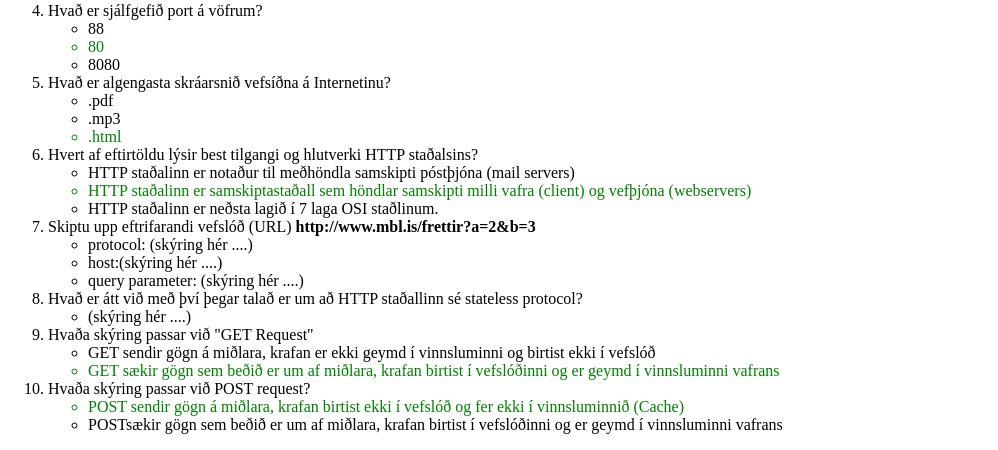
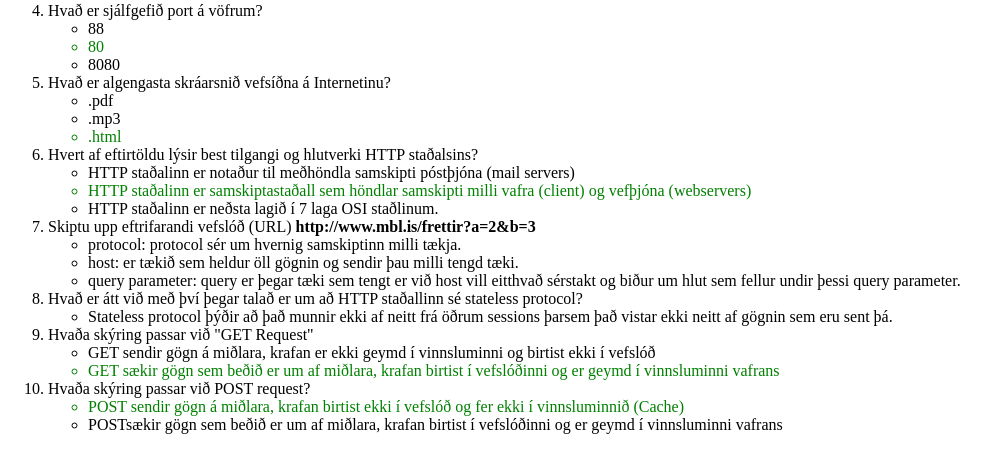
Before and after one commit to kartoflu-supa/verkefni1, a Flask app: page /sida2 in a window 1280 px wide. Shown: the part 369-819 px from the top of the page, without its empty margins (0-998 px from the left). Run offline with Flask 2, Linux system fonts and the light colour scheme.

Commit message:
klára spurningarnar

```diff
--- a/templates/http.html
+++ b/templates/http.html
@@ -61,14 +61,14 @@
         </li>
         <li> Skiptu upp eftrifarandi vefslóð (URL) <b>http://www.mbl.is/frettir?a=2&b=3</b>
             <ul>
-                <li>protocol: (skýring hér ....)</li>
-                <li>host:(skýring hér ....)</li>
-                <li>query parameter: (skýring hér ....)</li>
+                <li>protocol: protocol sér um hvernig samskiptinn milli tækja.</li>
+                <li>host: er tækið sem heldur öll gögnin og sendir þau milli tengd tæki.</li>
+                <li>query parameter: query er þegar tæki sem tengt er við host vill eitthvað sérstakt og biður um hlut sem fellur undir þessi query parameter.</li>
             </ul>
         </li>
         <li> Hvað er átt við með því þegar talað er um að HTTP staðallinn sé stateless protocol?
             <ul>
-                <li>(skýring hér ....)</li>
+                <li>Stateless protocol þýðir að það munnir ekki af neitt frá öðrum sessions þarsem það vistar ekki neitt af gögnin sem eru sent þá.</li>
             </ul>
         </li>
         <li> Hvaða skýring passar við "GET Request"
```
